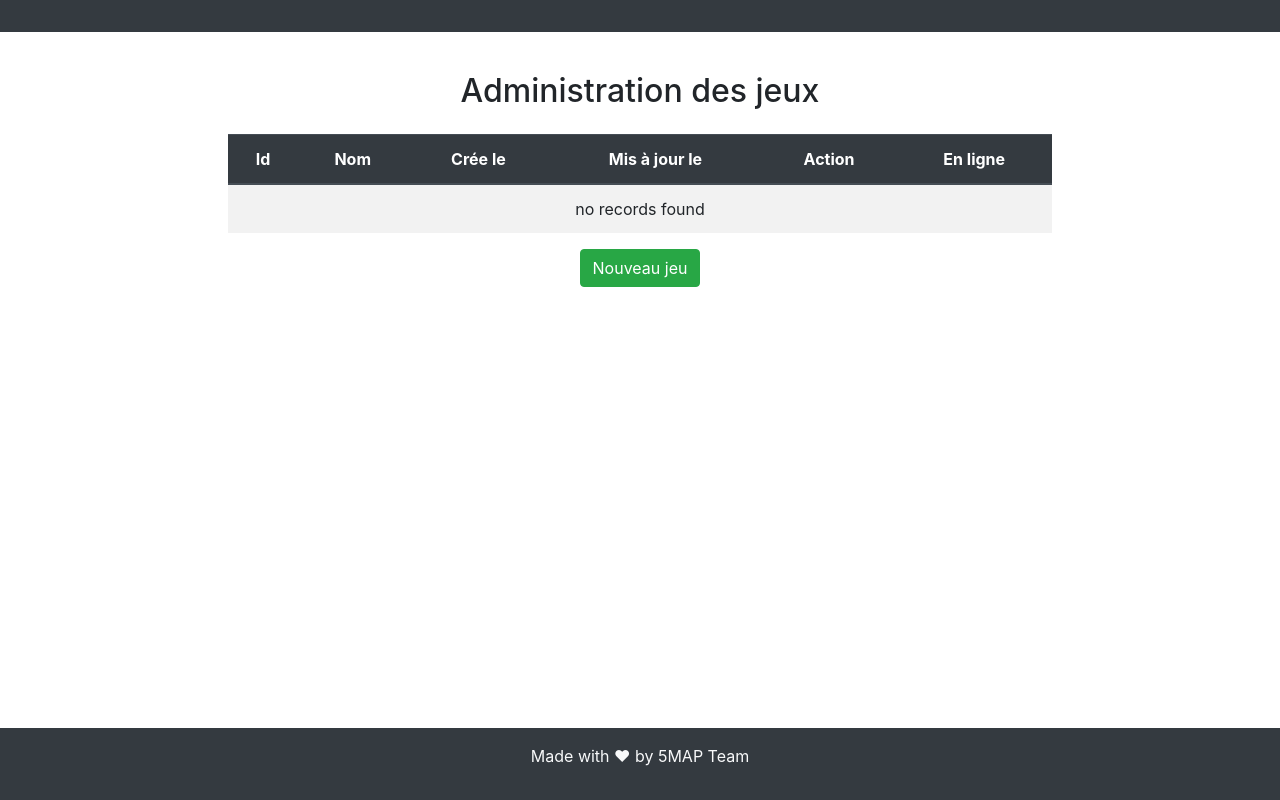
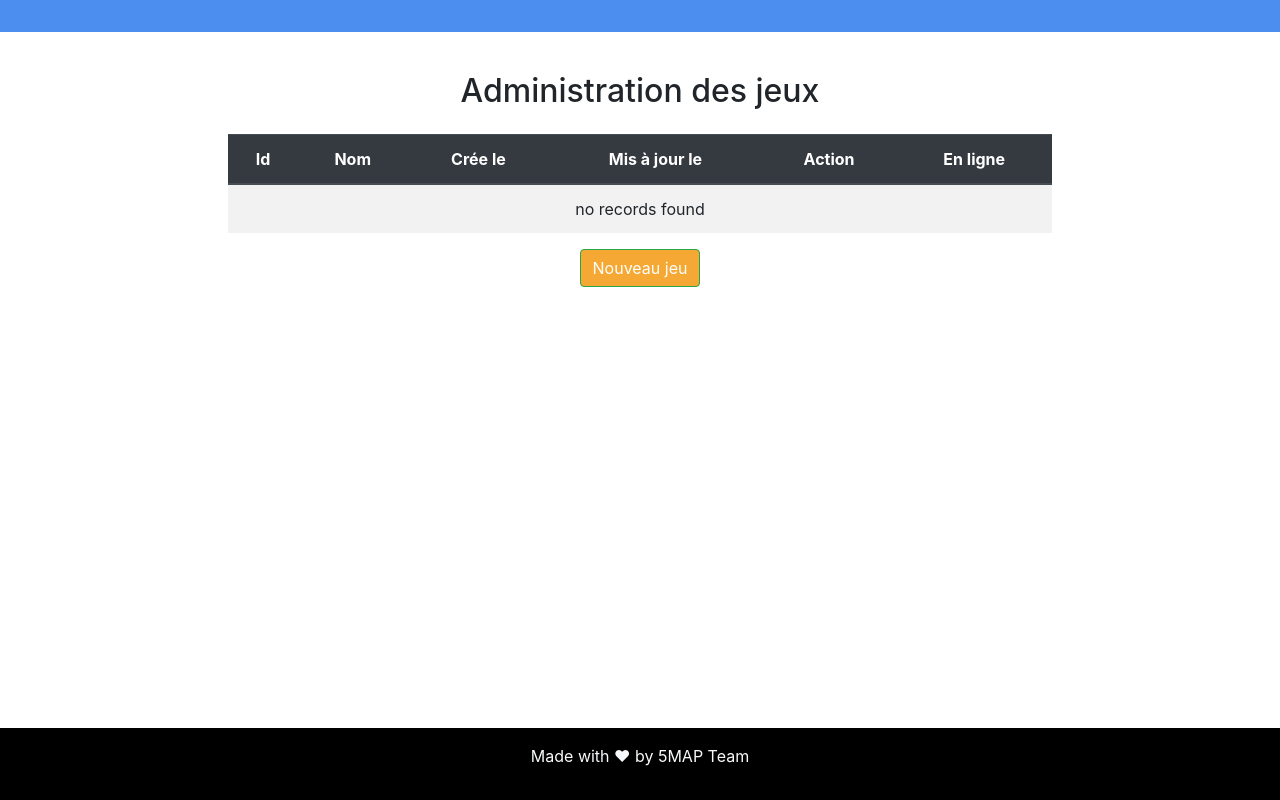
Before and after one commit to Sheepou01/symfony-api, a Symfony app: template templates/admin/game/index.html.twig in a window 1280 px wide. Run offline with Twig, Linux system fonts and the light colour scheme; the template is opened without the code that fills it, so the values that code supplies are empty; some libraries are stand-ins or nearby versions.

Commit message:
ajout css custom

```diff
--- /dev/null
+++ b/public/css/style.css
@@ -0,0 +1,14 @@
+.navbar
+{
+    background-color: #4C8DF0;
+}
+
+.footer
+{
+    background-color: black;
+}
+
+.btn
+{
+    background-color: #F5A834
+}
--- a/src/Controller/Admin/SecurityController.php
+++ b/src/Controller/Admin/SecurityController.php
@@ -34,5 +34,4 @@ class SecurityController extends AbstractController
         return $this->redirect('https://www.5map.fr');
     }
 
-
 }
--- a/templates/base.html.twig
+++ b/templates/base.html.twig
@@ -5,12 +5,13 @@
         <title>{% block title %}Welcome!{% endblock %}</title>
         <link rel="stylesheet" href="https://use.fontawesome.com/releases/v5.6.3/css/all.css" integrity="sha384-UHRtZLI+pbxtHCWp1t77Bi1L4ZtiqrqD80Kn4Z8NTSRyMA2Fd33n5dQ8lWUE00s/" crossorigin="anonymous">
         <link rel="stylesheet" href="https://stackpath.bootstrapcdn.com/bootstrap/4.2.1/css/bootstrap.min.css" integrity="sha384-GJzZqFGwb1QTTN6wy59ffF1BuGJpLSa9DkKMp0DgiMDm4iYMj70gZWKYbI706tWS" crossorigin="anonymous">
+        <link rel="stylesheet" href="{{ asset('css/style.css') }}">
 
         {% block stylesheets %}{% endblock %}
     </head>
     <body>
         <header>
-            <nav class="navbar navbar-dark bg-dark justify-content-center navbar-fixed-top p-3 mb-3">
+            <nav class="navbar justify-content-center navbar-fixed-top p-3 mb-3">
                 {% if is_granted('ROLE_ADMIN')%}
                 <a class="nav-link text-light" href="{{ path('admin_user_index') }}">Membres</a>
                 <a class="nav-link text-light" href="{{ path('admin_game_index') }}">Jeux</a>
@@ -33,7 +34,7 @@
             </div>
         </main>
 
-        <footer class="bg-dark p-3 mt-5 fixed-bottom">
+        <footer class="footer p-3 mt-5 fixed-bottom">
             <p class="text-center text-light">Made with &#9829; by 5MAP Team</p>
         </footer>
         {% block javascripts %}{% endblock %}
```
Also changed, not shown: 1 other file.
